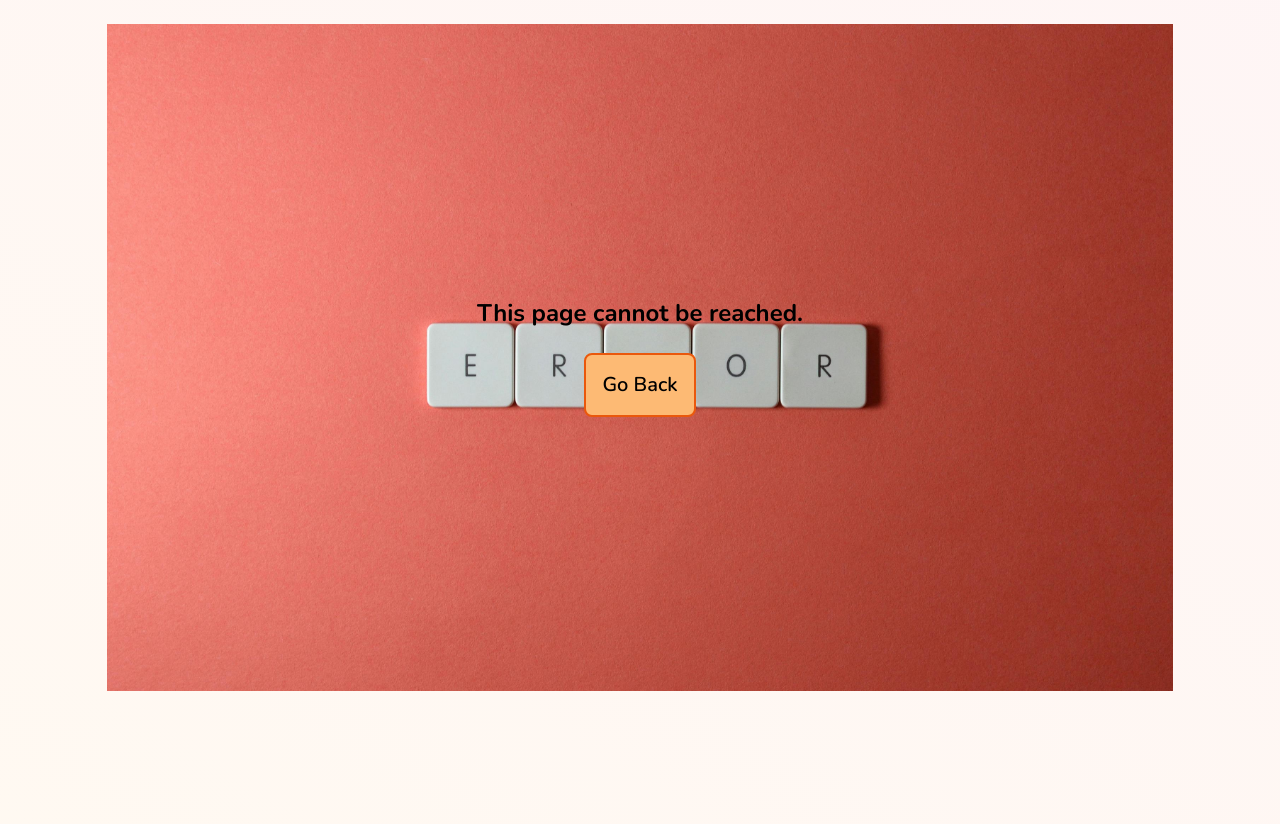
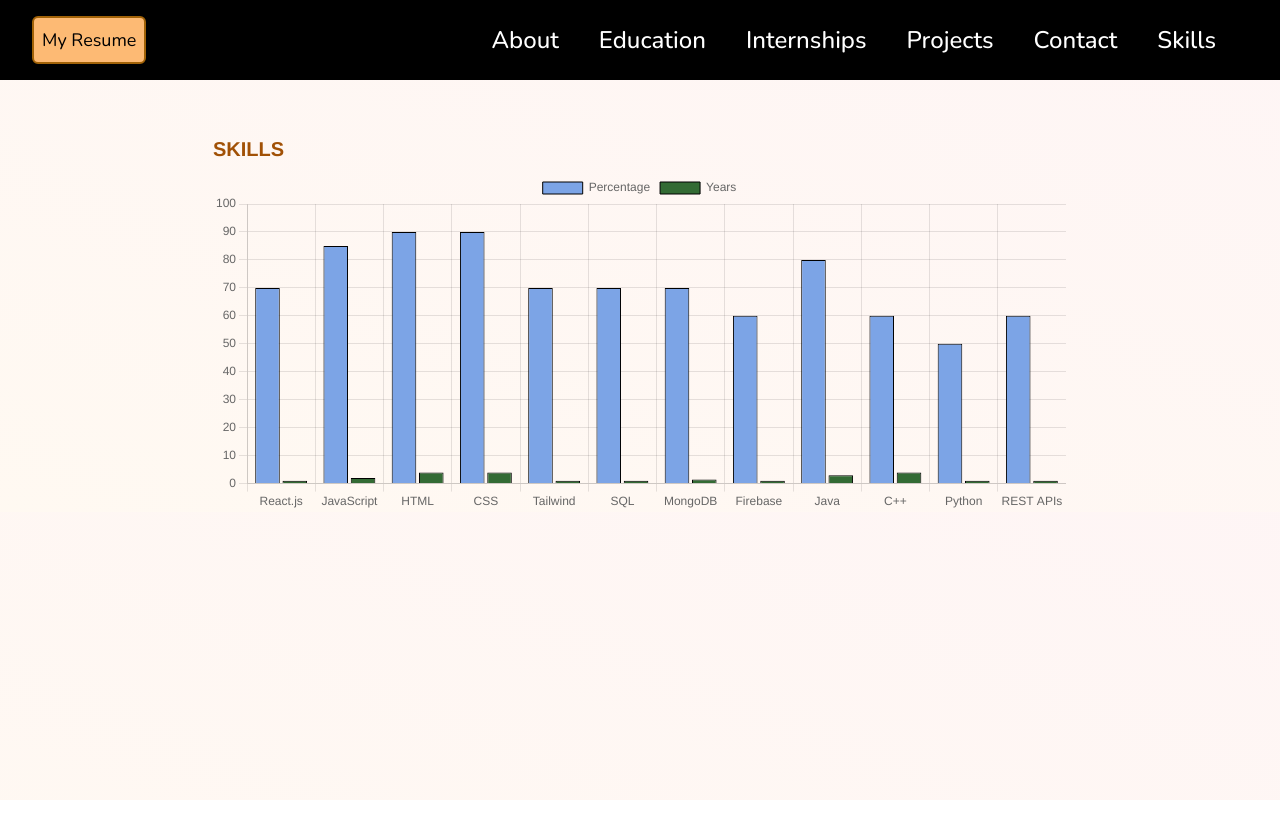
Before and after one commit to AmanVerma-97/portfolio, a React (Vite) app: page /skills in a window 1280 px wide. After the commit the page ends 800 px from the top, so only its background shows below. Built offline with nearby package versions, Linux system fonts and the light colour scheme; what tailwindcss-animatecss would draw is missing.

Commit message:
Add skills page and update navbar

```diff
--- a/package.json
+++ b/package.json
@@ -11,7 +11,9 @@
   },
   "dependencies": {
     "@react-google-maps/api": "^2.19.3",
+    "chart.js": "^4.4.2",
     "react": "^18.2.0",
+    "react-chartjs-2": "^5.2.0",
     "react-dom": "^18.2.0",
     "react-router-dom": "^6.22.3",
     "react-type-animation": "^3.2.0",
--- a/src/App.jsx
+++ b/src/App.jsx
@@ -6,9 +6,9 @@ function App() {
 
   return (
     <>
-    <div className=" container">
+
     <RouterProvider router={routes} />
-    </div>
+
 
     </>
   )
--- a/src/components/about/About.jsx
+++ b/src/components/about/About.jsx
@@ -6,13 +6,13 @@ function About() {
   return (
     <>
       <div className="w-full h-full p-4 flex flex-col gap-4 items-center justify-center
-                     lg:flex lg:flex-row lg:justify-between lg:items-center lg:pt-24">
+                     lg:flex lg:flex-row lg:justify-between lg:items-center lg:pt-9 xl:pt-20">
 
           <div id='image' className="w-11/12 h-auto p-2 lg:h-3/6 border-2 border-red-400">
               <img src=''/>
           </div>
 
-          <div id='about' className="w-11/12 h-auto p-2  lg:3/6 flex flex-col justify-center items-center gap-8">
+          <div id='about' className="w-11/12 h-auto p-2 lg:3/6 flex flex-col justify-center items-center gap-8 ">
                 <div>
                   <span className="font-extrabold sm:text-7xl text-black text-5xl">
                       Aman Verma
@@ -23,9 +23,9 @@ function About() {
                   <h2 className=' font-bold sm:text-3xl text-blue-900/75 text-xl'>
                   <TypeAnimation
                     sequence={[
-                      // Same substring at the start will only be typed out once, initially
+                      // Same substring(if any) at the start will only be typed out once, initially
                       'Frontend Developer',
-                      1500, // wait 1s before replacing "Mice" with "Hamsters"
+                      1500, // wait 1.5s before replacing one with other
                       'Backend Developer',
                       1500,
                       'Fullstack Developer',
--- a/src/components/about/Socials.jsx
+++ b/src/components/about/Socials.jsx
@@ -4,7 +4,7 @@ const socials=[
     {src:"https://cdn-icons-png.flaticon.com/128/25/25657.png", alt:"github", link:"http://github.com/AmanVerma-97", name:"Github"},
     {src:"https://cdn-icons-png.flaticon.com/128/3536/3536505.png", alt:"linkedin", link:"http://linkedin.com/in/amanv97", name:"LinkedIn"},
     {src:"https://cdn-icons-png.flaticon.com/128/5968/5968830.png", alt:"twitter", link:"https://twitter.com/AmanVerma_97", name:"Twitter"},
-    {src:"https://cdn-icons-png.flaticon.com/128/5968/5968534.png", alt:"gmail", link:"mailto:amanv191097@gmail.com", name:"Gmail"},
+    {src:"https://img.icons8.com/?size=80&id=9L16NypUzu38&format=png", alt:"leetcode", link:"https://leetcode.com/aman_verma_19/", name:"LeetCode"},
 ]
 
 function Socials() {
@@ -34,7 +34,7 @@ function Socials() {
                             onMouseOver={() => handleMouseOver(index)} onMouseOut={handleMouseOut} onClick={()=>handleClick(social.name)}
                             />
 
-                            <div className={`${hoveredIndex===index ? 'opacity-100': 'opacity-0'} lg:text-base text-xs`}>{social.name}</div>
+                            <div className={`${hoveredIndex===index ? 'opacity-100': 'opacity-0'} lg:text-base text-xs text-[#0B5A8F] font-semibold`}>{social.name}</div>
 
                         </a>
                     </div>
--- a/src/components/navbar/Navbar.jsx
+++ b/src/components/navbar/Navbar.jsx
@@ -8,6 +8,7 @@ const Links= [
     {url:"/internships", title:"Internships"},
     {url:"/projects", title:"Projects"},
     {url:"/contact", title:"Contact"},
+    {url:"/skills", title:"Skills"},
 ]
 
 function Navbar() {
@@ -26,7 +27,7 @@ function Navbar() {
 
   return (
     <>
-    <nav className="w-screen bg-black text-white min-h-20 py-4 px-8 flex justify-between items-center sticky z-50">
+    <nav className="w-screen bg-black text-white min-h-20 py-4 px-6 md:px-4 lg:px-8 flex justify-between items-center sticky z-50">
         {/* Resume Download Button */}
         <div className="">
             <button className="text-lg border-2 border-yellow-700 bg-orange-300 text-black p-2 rounded-md hover:bg-yellow-400" onClick={downloadResume}>My Resume</button>
@@ -35,7 +36,7 @@ function Navbar() {
         {/* Landing Pages */}
         <div className="hidden md:inline-block menu-list">
             <ul className="flex flex-col flex-wrap gap-5 absolute right-0 top-20 bg-black px-8 py-2 transition duration-500
-                            md:flex-row md:gap-8 md:relative md:top-0 lg:gap-12">
+                            md:flex-row md:gap-6 md:relative md:top-0 lg:gap-10">
 
                 { Links.map((link,index)=>(
                     <li key={index} className="hover:text-red-300 md:hover:text-orange-300 cursor-pointer font-medium lg:text-2xl md:text-lg transition duration-500 ">
--- a/src/components/projects/Projects.jsx
+++ b/src/components/projects/Projects.jsx
@@ -11,6 +11,7 @@ const projects=[
 function Projects() {
   return (
     <>
+    <h2>Hover pe tech stack dikha</h2>
       <div className=' w-10/12 md:w-11/12 lg:w-10/12 m-auto grid grid-cols-2 md:grid-cols-3 place-content-center place-items-center gap-4 mt-2 md:mt-8 p-2'>
 
           {
--- /dev/null
+++ b/src/components/skills/Skills.jsx
@@ -0,0 +1,67 @@
+import { Chart as ChartJS, defaults } from "chart.js/auto";
+import { Bar } from "react-chartjs-2";
+import sourceData from "../skills/sourceData.json";
+
+ //helps to keep charts of similar size and responsive
+ defaults.maintainAspectRatio=false;
+ defaults.responsive=true;
+ defaults.animation=true;
+
+//to set global properties for 'title' of chart. "Title" itself is local for each chart.
+defaults.plugins.title.display=true;
+defaults.plugins.title.color="rgb(161, 81, 6)";
+defaults.plugins.title.align="start";
+defaults.plugins.title.font.size=20;
+
+const Skills = () => {
+
+  return (
+    <>
+        <div className=" w-11/12 min-h-96 h-auto m-auto md:w-9/12 lg:w-8/12 mt-12">
+            <Bar
+                data={{
+                    labels: sourceData.map((data) => data.label),
+                    datasets:[
+                        {
+                            label:"Percentage",
+                            data: sourceData.map((data) => data.percentage),
+                            //We can give bg- color to each individual bar as well
+                            backgroundColor: "rgb(124, 164, 230)",
+                            borderColor:"black",
+                            borderWidth:1,
+                            hoverBackgroundColor:"rgb(43, 71, 135)"
+                        },
+
+                        //For multiple bar graph charts
+                        {
+                            label:"Years",
+                            data: sourceData.map((data)=> data.years),
+                            backgroundColor: "rgb(51, 107, 52)",
+                            borderColor:"black",
+                            borderWidth:1,
+                            hoverBackgroundColor:"rgb(95, 207, 97)"
+                        }
+                    ]
+                }}
+                options={{
+                    plugins:{
+                        title:{
+                            text:"SKILLS"
+                        }
+                    },
+                    scales:{
+                        y: {
+                            min: 0,
+                            max: 100,
+                          }
+                    }
+                }}
+            />
+
+        </div>
+    </>
+
+  )
+}
+
+export default Skills;
--- /dev/null
+++ b/src/components/skills/sourceData.json
@@ -0,0 +1,14 @@
+[
+    { "label":"React.js", "percentage":"70", "years":"1"},
+    { "label":"JavaScript", "percentage":"85", "years":"2"},
+    { "label":"HTML", "percentage":"90", "years":"4"},
+    { "label":"CSS", "percentage":"90", "years":"4"},
+    { "label":"Tailwind", "percentage":"70", "years":"1"},
+    { "label":"SQL", "percentage":"70", "years":"1"},
+    { "label":"MongoDB", "percentage":"70", "years":"1.5"},
+    { "label":"Firebase", "percentage":"60", "years":"1"},
+    { "label":"Java", "percentage":"80", "years":"3"},
+    { "label":"C++", "percentage":"60", "years":"4"},
+    { "label":"Python", "percentage":"50", "years":"1"},
+    { "label":"REST APIs", "percentage":"60", "years":"1"}
+]
--- a/src/routes/Router.jsx
+++ b/src/routes/Router.jsx
@@ -8,6 +8,7 @@ import Contact from "../components/contact/Contact";
 import Education from "../components/education/Education";
 import Internships from "../components/internships/Internships";
 import Error from "../components/error/Error";
+import Skills from "../components/skills/Skills"
 
 const routes = createBrowserRouter([
     {
@@ -40,6 +41,11 @@ const routes = createBrowserRouter([
           path: "/contact",
           element: <Contact />, // Renders the Contact component
         },
+
+        {
+          path: "/skills",
+          element: <Skills />, // Renders the Contact component
+        },
       ],
 
       errorElement: <Error />, // Renders the Error component for unmatched routes
```
Also changed, not shown: src/components/contact/Contact.jsx (+7 -24 lines), 1 other file (tests, documents, lock files or other folders).
